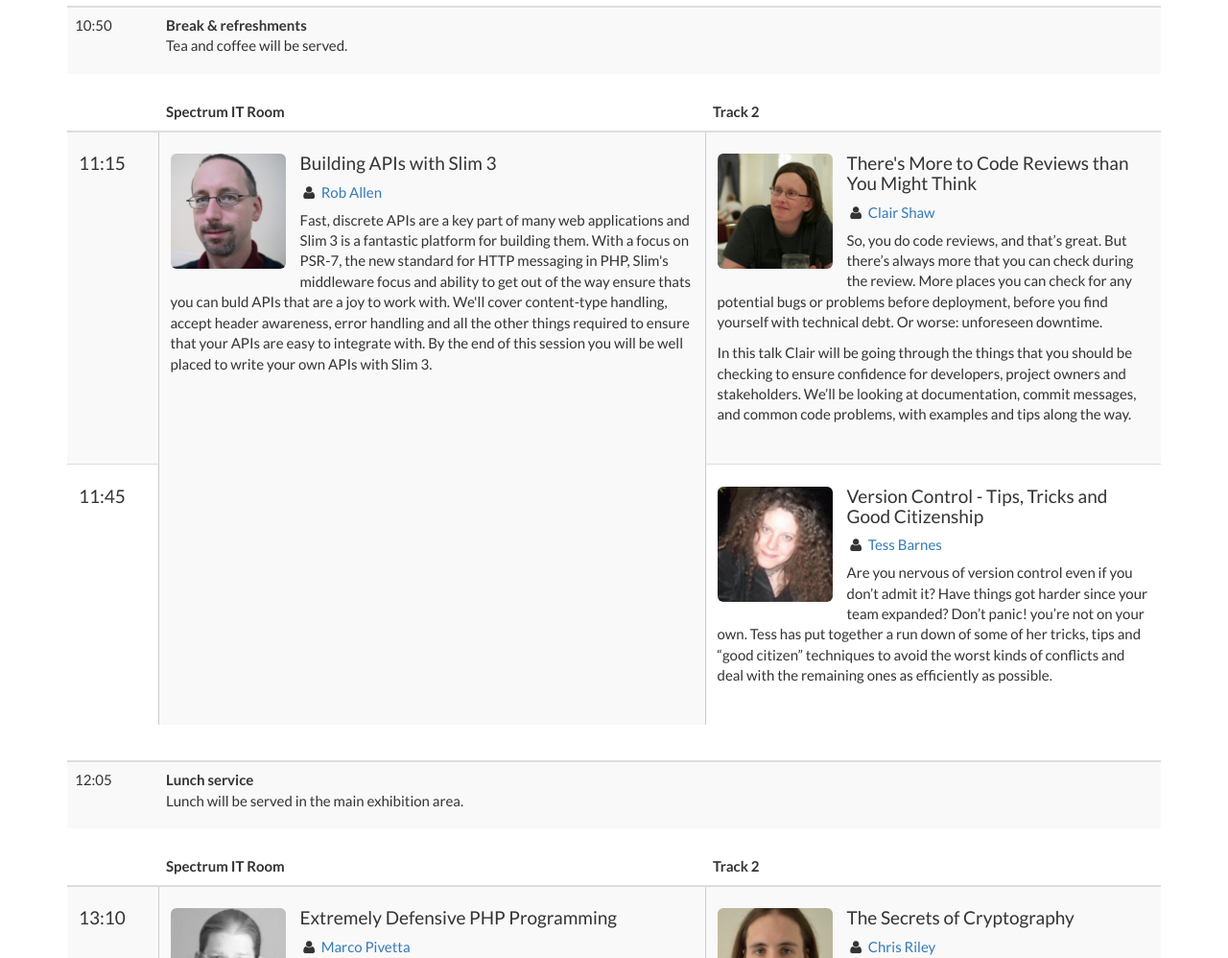
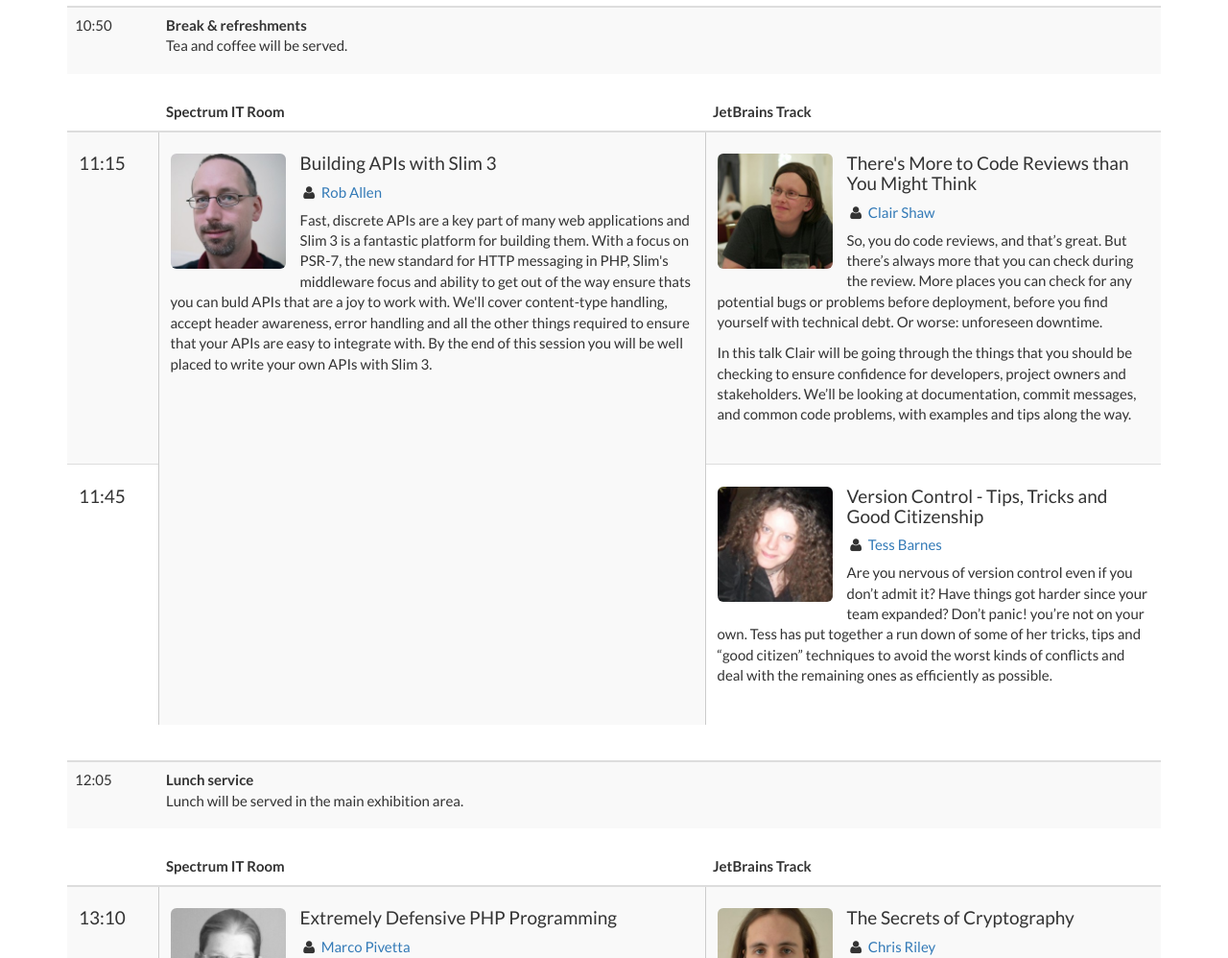
Before and after one commit to phphants/php-south-coast-2016, a Jekyll site: the page built from schedule.html, in a window 1280 px wide and 1400 px high, scrolled down 1105 px. Shown: the part 153-1151 px from the top of the window at 96% size. Built offline with Jekyll 4.4.1, drawn with Linux system fonts in a browser that asks for light colours; some of the changed text lies outside the part shown.

Commit message:
Track 2 is the JetBrains track

```diff
--- a/schedule.html
+++ b/schedule.html
@@ -35,7 +35,7 @@ order: 2
             <tr>
                 <th class="col-md-1"></th>
                 <th class="col-md-6">Spectrum IT Room</th>
-                <th class="col-md-5">Track 2</th>
+                <th class="col-md-5">JetBrains Track</th>
             </tr>
             </thead>
             <tbody>
@@ -118,7 +118,7 @@ order: 2
             <tr>
                 <th class="col-md-1"></th>
                 <th class="col-md-6">Spectrum IT Room</th>
-                <th class="col-md-5">Track 2</th>
+                <th class="col-md-5">JetBrains Track</th>
             </tr>
             </thead>
             <tbody>
@@ -197,7 +197,7 @@ order: 2
             <tr>
                 <th class="col-md-1"></th>
                 <th class="col-md-6">Spectrum IT Room</th>
-                <th class="col-md-5">Track 2</th>
+                <th class="col-md-5">JetBrains Track</th>
             </tr>
             </thead>
             <tbody>
@@ -270,7 +270,7 @@ order: 2
             <tr>
                 <th class="col-md-1"></th>
                 <th class="col-md-6">Spectrum IT Room</th>
-                <th class="col-md-5">Track 2</th>
+                <th class="col-md-5">JetBrains Track</th>
             </tr>
             </thead>
             <tbody>
@@ -397,7 +397,7 @@ order: 2
             <tr>
                 <th class="col-md-1"></th>
                 <th class="col-md-6">Spectrum IT Room</th>
-                <th class="col-md-5">Track 2</th>
+                <th class="col-md-5">JetBrains Track</th>
             </tr>
             </thead>
             <tbody>
```
Also changed, not shown: schedule2.html (+10 -1 lines).
